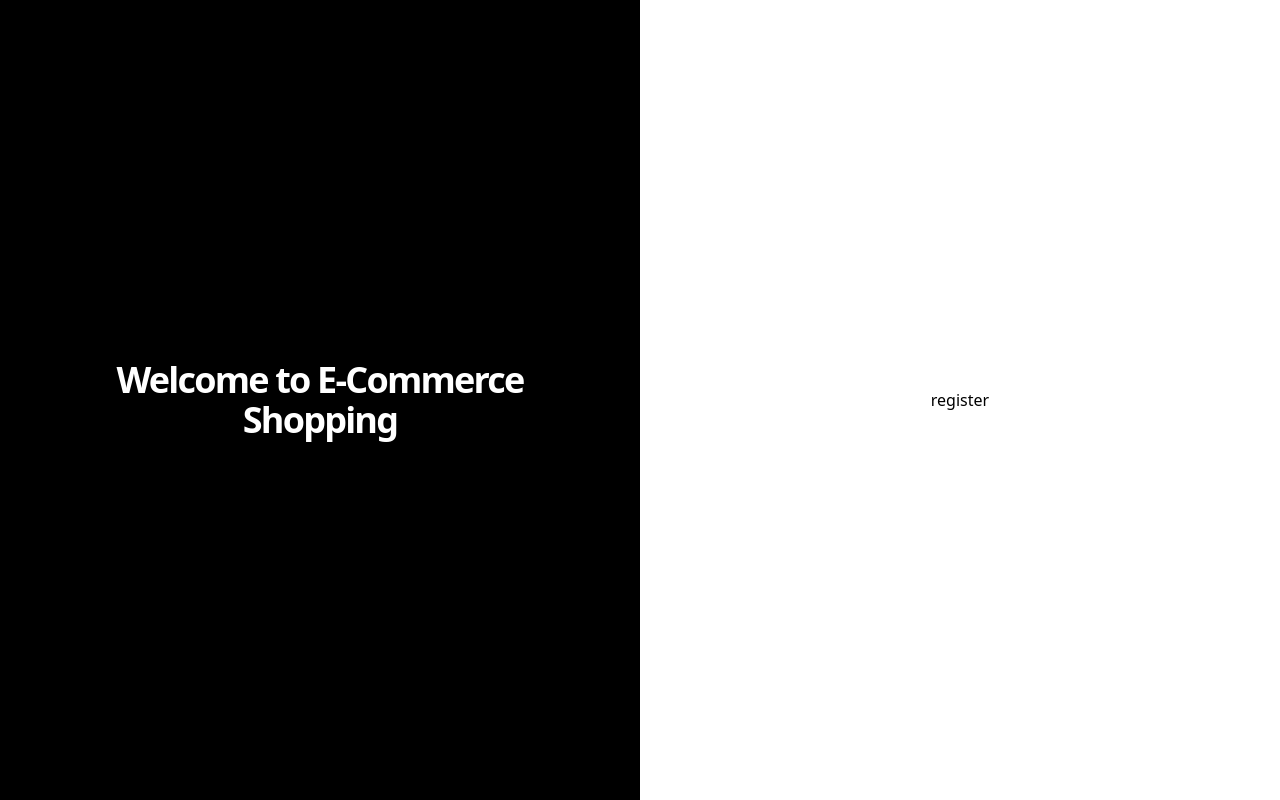
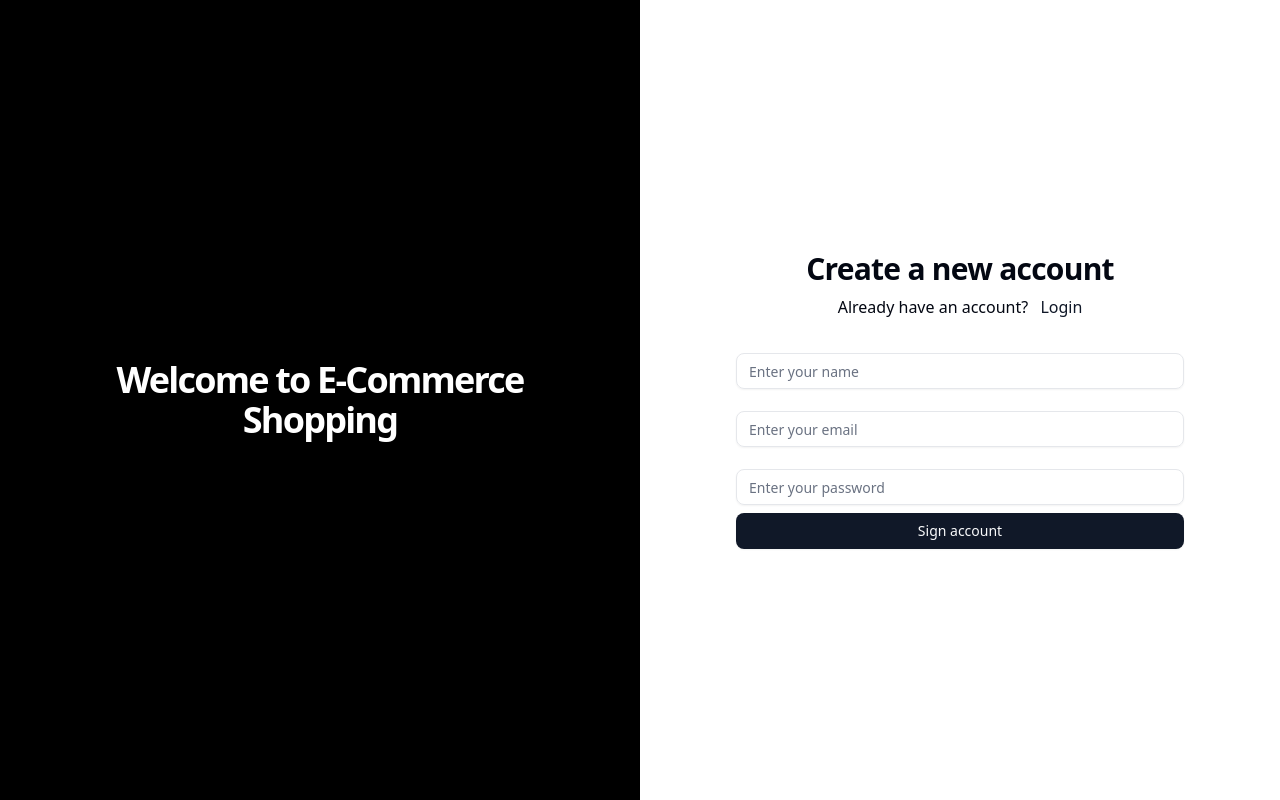
Before and after one commit to sushilsahoo06/E-commerse, a React (Vite) app in the folder client/: page /auth/register in a window 1280 px wide. Built offline with nearby package versions, Linux system fonts and the light colour scheme.

Commit message:
new commit

```diff
--- a/client/src/components/common/CommonFrom.jsx
+++ b/client/src/components/common/CommonFrom.jsx
@@ -21,7 +21,7 @@ export default function CommonFrom({
   formData,
   setformData,
   onSubmit,
-  BUttonText,
+  buttonText,
 }) {
   function renderInputByComponentType(getControlItem) {
     let element = null;
@@ -52,7 +52,7 @@ export default function CommonFrom({
             value={value}
             onValueChange={(value) =>
               setformData({
-                ...setformData,
+                ...formData,
                 [getControlItem.name]: value,
               })
             }
@@ -124,7 +124,7 @@ export default function CommonFrom({
         ))}
       </div>
       <Button type="submit" className="mt-2 w-full">
-        {BUttonText || "Submit"}
+        {buttonText || "Submit"}
       </Button>
     </form>
   );
--- a/client/src/config/index.js
+++ b/client/src/config/index.js
@@ -26,3 +26,23 @@ export const registationFromControls=[
 
   },
 ]
+
+
+export const loginFromControls=[
+  {
+    name:'email',
+    label:'Email',
+    placeholder:'Enter your email',
+    componentType:'input',
+    type:'email',
+
+  },
+  {
+    name:'password',
+    label:'password',
+    placeholder:'Enter your password',
+    componentType:'input',
+    type:'password',
+
+  },
+]
--- a/client/src/pages/authentication/Register.jsx
+++ b/client/src/pages/authentication/Register.jsx
@@ -1,7 +1,43 @@
-import React from 'react'
+
+import React, { useState } from "react";
+import { Link } from 'react-router-dom';
+import CommonFrom from "@/components/common/CommonFrom";
+import { registationFromControls } from "@/config";
+
+const initialstate={
+  userName:'',
+  email:'',
+  password:'',
+}
 
 export default function Register() {
+  const [formData , setFromData]=useState(initialstate);
+  function onSubmit(){
+
+  }
   return (
-    <div style={{color:"black"}}>register</div>
-  )
+    <div className="mx-auto w-full max-w-md space-y-6">
+      <div className="text-center">
+        <h1 className="text-3xl font-bold tracking-tight text-foreground">
+          Create a new account
+        </h1>
+        <p className="mt-2">
+          Already have an account?{" "}
+          <Link
+            className="font-medium text-primary ml-2 hover:underline"
+            to="/auth/login"
+          >
+            Login
+          </Link>
+        </p>
+      </div>
+      <CommonFrom
+      fromControls={registationFromControls}
+      buttonText={'Sign account'}
+      formData={formData}
+      setformData={setFromData}
+      onSubmit={onSubmit}
+      />
+    </div>
+  );
 }
--- a/client/vite.config.js
+++ b/client/vite.config.js
@@ -1,24 +1,14 @@
-import { defineConfig } from 'vite'
-import react from '@vitejs/plugin-react'
+import { defineConfig } from 'vite';
+import react from '@vitejs/plugin-react';
+import path from 'path';
 import tailwindcss from '@tailwindcss/vite'
 
-// https://vite.dev/config/
 export default defineConfig({
-  plugins: [
-    react(),
-    tailwindcss(),
-  ],
-})
-
-// import { defineConfig } from 'vite';
-// import react from '@vitejs/plugin-react';
-// import path from 'path';
-
-// export default defineConfig({
-//   plugins: [react()],
-//   resolve: {
-//     alias: {
-//       '@': path.resolve(__dirname, 'src')
-//     }
-//   }
-// });
+  plugins: [react(),
+    tailwindcss(),],
+  resolve: {
+    alias: {
+      '@': path.resolve(__dirname, 'src'), // 👈 add this line
+    },
+  },
+});
```
